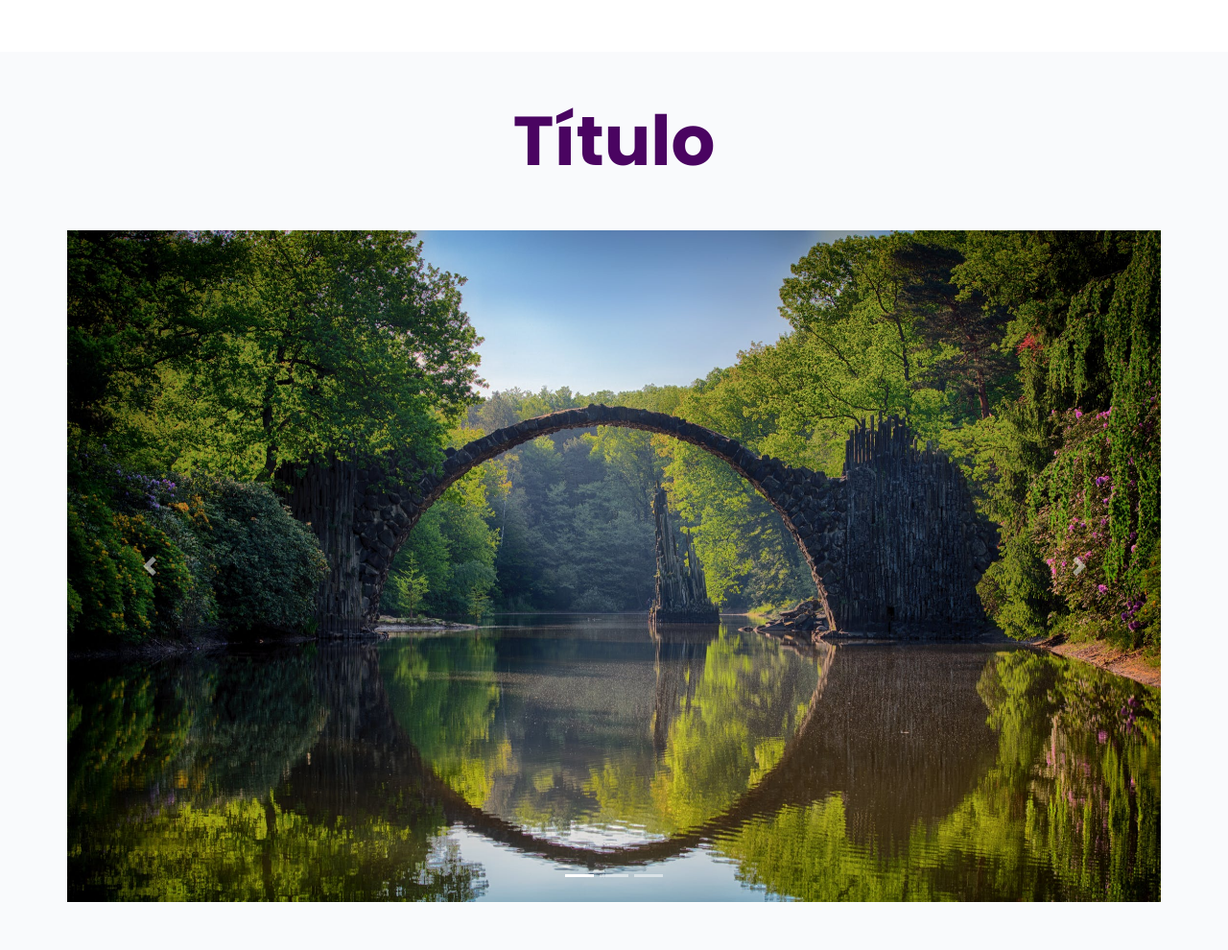
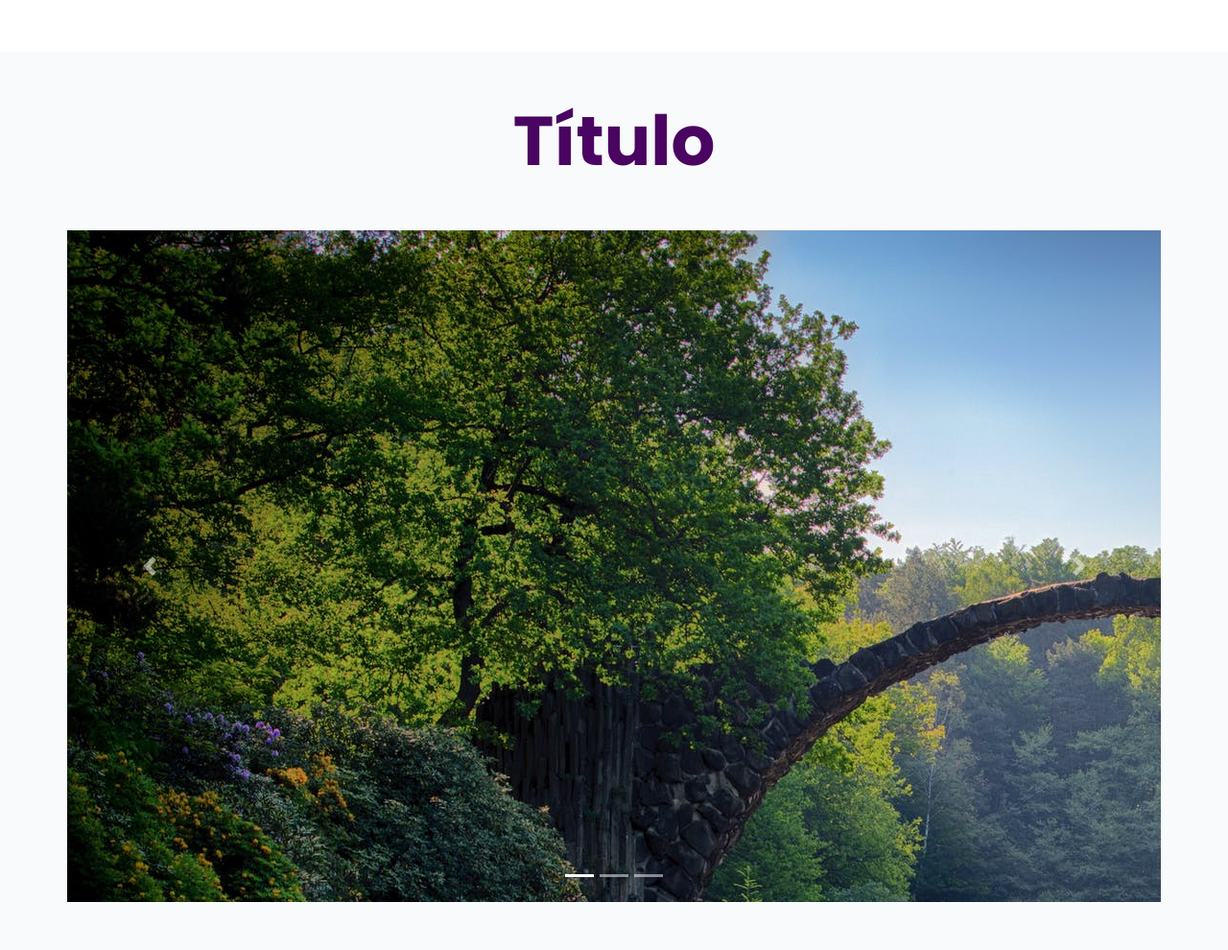
Before and after one commit to alecipo/TESIS, a PHP site: page / in a window 1280 px wide. Shown: the part 798-1788 px from the top of the page at 96% size. Run offline with PHP 8.4, Linux system fonts and the light colour scheme; some libraries are stand-ins or nearby versions.

Commit message:
Retoque Carousel

```diff
--- a/Notas.txt
+++ b/Notas.txt
@@ -62,7 +62,7 @@ PNGs
 
 
 -PEDIR IMAGEN DEFAULT PARA CAROUSEL
-.CAROUSEL STRETCH IMAGE
+-CAROUSEL STRETCH IMAGE (1140 x 700?)
 -ACOMODAR CAROUSEL IMAGENES + VIDEOS
 -Revisar grosor links del nav.
 -Checkbox de TyC tratar de dejarlo lindo.
--- a/css/index.css
+++ b/css/index.css
@@ -1,14 +1,8 @@
-
-.carousel-inner img, video{
-    width: 100%
-}
-
-#carouselExampleIndicators .carousel-item{
-    width: 100%;
-    max-height: 700px;
-    background-size: cover;
-}
-
 #Carousel{
     background-color: var(--fondoSecundario);
 }
+
+.carousel-inner {
+    max-height: 700px;
+    height: 100%;
+  }
--- a/index.html
+++ b/index.html
@@ -114,7 +114,7 @@
           <li data-target="#carouselExampleIndicators" data-slide-to="2"></li>
         </ol>
         <div class="carousel-inner">
-          <div class="carousel-item active">
+          <div class="carousel-item prub active">
             <img src="img/imgCarousel1.jpeg" class="d-block" alt="...">
           </div>
           <div class="carousel-item">
```
